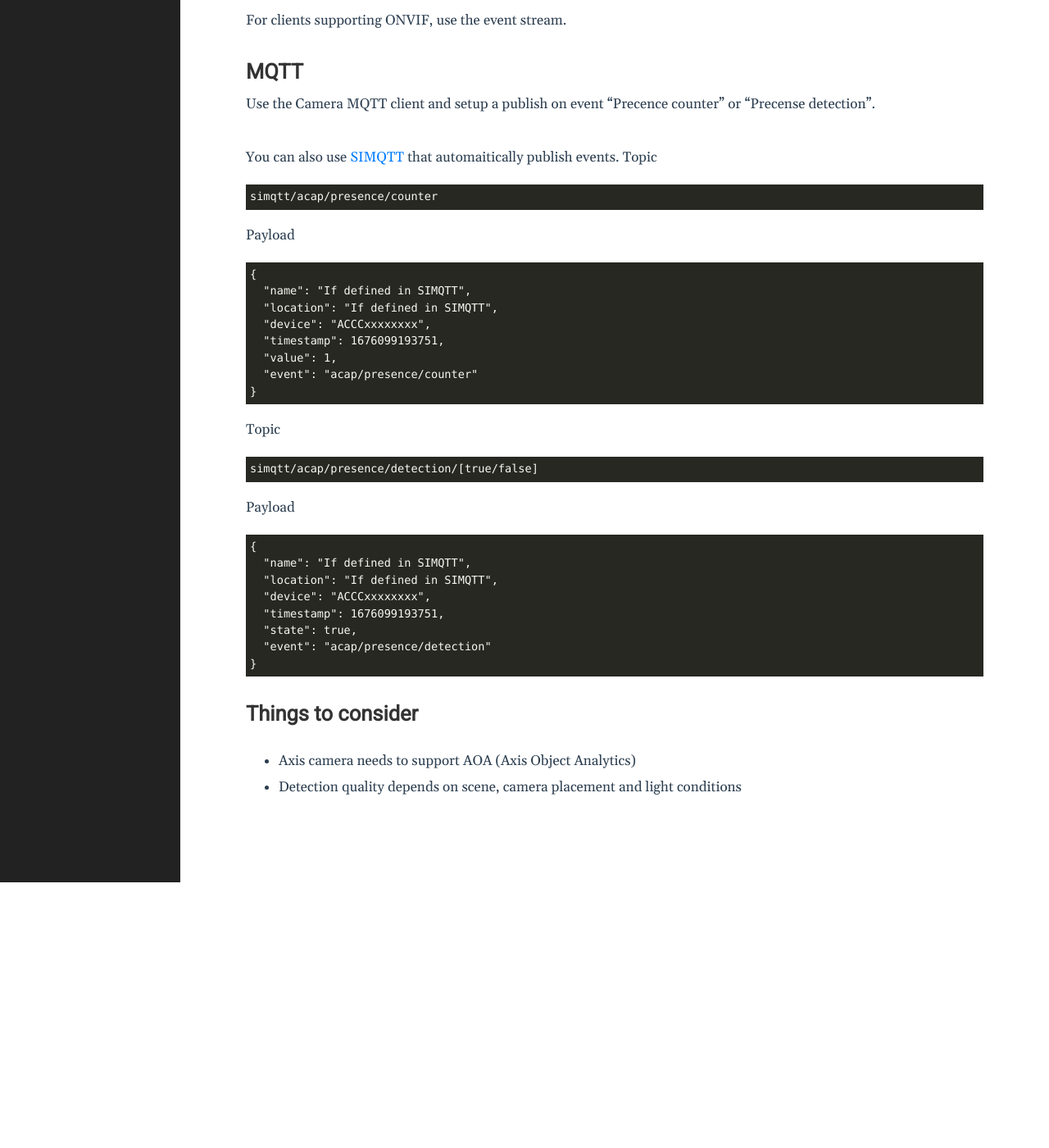
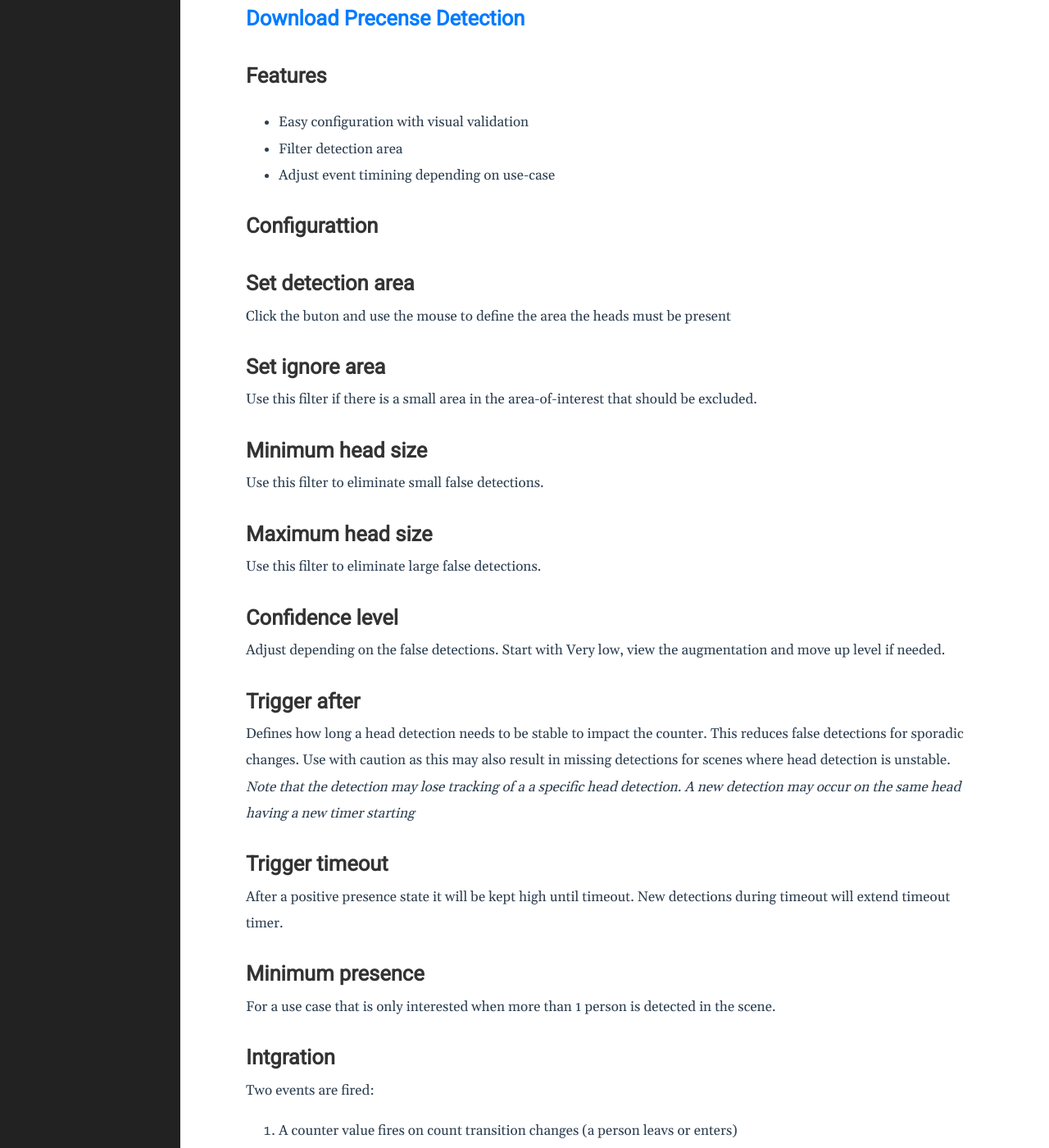
Before and after one commit to pandosme/pandosme.github.io, a Jekyll site: the page built from docs/_posts/2023-01-31-Presence.md, in a window 1280 px wide and 1400 px high, scrolled down 847 px. Shown: the whole window at 82% size. Built offline with Jekyll 4.4.1, drawn with Linux system fonts in a browser that asks for light colours; before the commit the page ends 1923 px from its top, so only the background shows below that.

Commit message:
presence

```diff
--- a/docs/_posts/2023-01-31-Presence.md
+++ b/docs/_posts/2023-01-31-Presence.md
@@ -9,12 +9,40 @@ Detects how many people are within the cameras scene and fires event on presence
 * Queue monitoring
 * Dwell-time
 
-## [Download](https://files.juhlin.me/acap/precense?source=pages)
+![image]({{ site.url }}/assets/presence.jpg)
+
+## [Download Precense Detection](https://api.aintegration.team/acap/presence?source=pages)
 
 # Features
 * Easy configuration with visual validation
 * Filter detection area
 * Adjust event timining depending on use-case
+
+# Configurattion
+## Set detection area
+Click the buton and use the mouse to define the area the heads must be present
+
+## Set ignore area
+Use this filter if there is a small area in the area-of-interest that should be excluded.
+
+## Minimum head size
+Use this filter to eliminate small false detections.
+
+## Maximum head size
+Use this filter to eliminate large false detections.
+
+## Confidence level
+Adjust depending on the false detections.  Start with Very low, view the augmentation and move up level if needed.
+
+## Trigger after
+Defines how long a head detection needs to be stable to impact the counter.  This reduces false detections for sporadic changes.  Use with caution as this may also result in missing detections for scenes where head detection is unstable.
+_Note that the detection may lose tracking of a a specific head detection.  A new detection may occur on the same head having a new timer starting_
+
+## Trigger timeout
+After a positive presence state it will be kept high until timeout.  New detections during timeout will extend timeout timer.
+
+## Minimum presence
+For a use case that is only interested when more than 1 person is detected in the scene.
 
 # Intgration
 Two events are fired:
```
Also changed, not shown: archive/2022-10-10-presence-detection.md (renamed from docs/_posts/2022-10-10-presence-detection.md).
